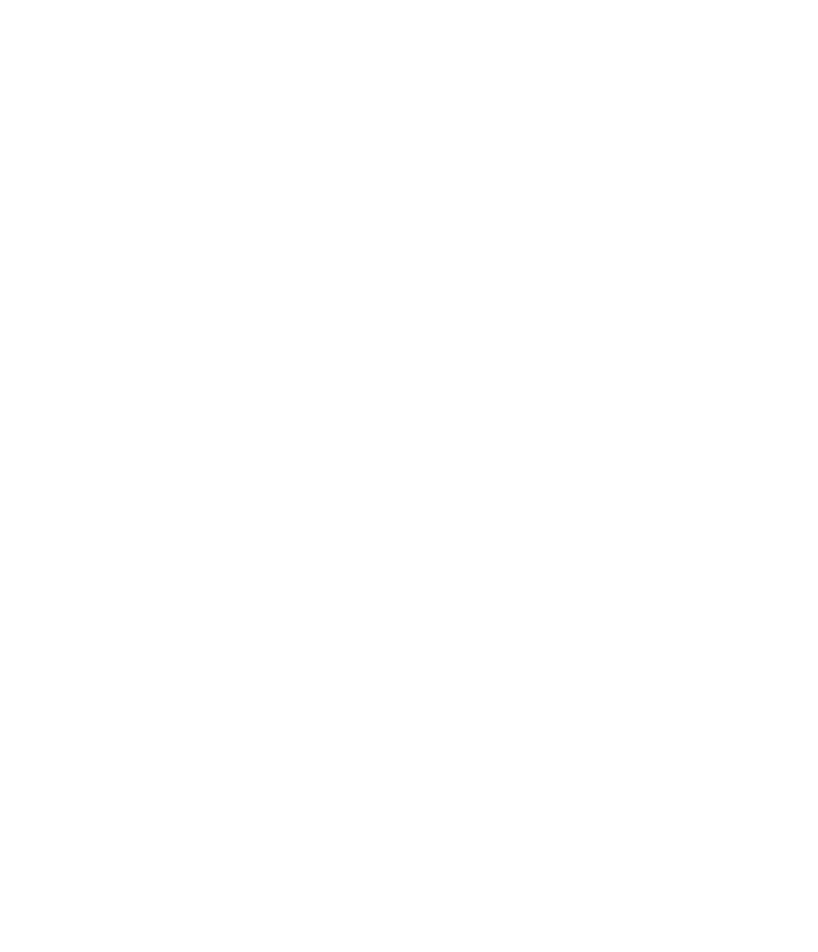
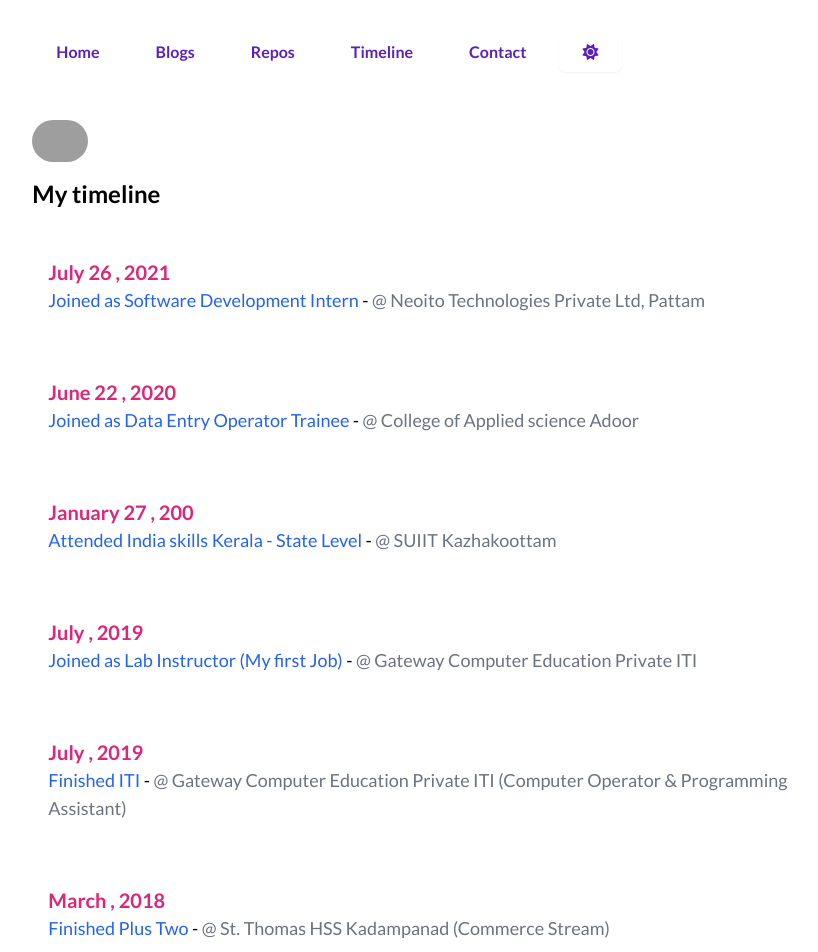
Before and after one commit to devpenzil/devpenzil-website, a React (Create React App) app: page /timeline in a window 1280 px wide. Shown: the top 952 px of the page, without its empty margins (197-1015 px from the left). Before the commit the page ends 800 px from the top, so only its background shows below. Built offline with nearby package versions, Linux system fonts and the light colour scheme; grey boxes are pictures that could not be loaded.

Commit message:
TimeLine

```diff
--- a/src/App.js
+++ b/src/App.js
@@ -4,6 +4,7 @@
 import Contactpage from "./pages/ContactPage/Contactpage";
 import {BrowserRouter as Router, Route} from 'react-router-dom'
 import './App.css'
+import Timeline from "./pages/Timeline/Timeline";
 function App() {
   return (
     <div className="App">
@@ -21,6 +22,9 @@
         <Route path="/contact">
           <Contactpage />
         </Route>
+        <Route path="/timeline">
+          <Timeline />
+        </Route>
       </Router>
 
     </div>
--- a/src/components/NavButtons.jsx
+++ b/src/components/NavButtons.jsx
@@ -2,7 +2,7 @@
 
 function NavButtons(props) {
     return (
-       <button className=" dark:bg-gray-500 dark:text-white px-6 py-2 rounded-lg text-purple-800 font-bold shadow-sm hover:shadow-lg " onClick={props.triggerclick}>{props.label}</button>
+       <button className=" dark:bg-gray-500 dark:text-white px-6 py-2 rounded-lg text-purple-800 font-bold hover:shadow-md " onClick={props.triggerclick}>{props.label} </button>
     )
 }
 export default NavButtons
--- a/src/components/Navbar.jsx
+++ b/src/components/Navbar.jsx
@@ -12,9 +12,10 @@
         <>
         <darkMode />
             <div className="container md:w-2/3 mx-auto py-8 px-4  flex space-x-2 overflow-x-auto ">
-            <NavButtons label={"Home"} triggerclick={()=> goto("/")}/>
+            <NavButtons label={'Home'} triggerclick={()=> goto("/")}/>
             <NavButtons label={"Blogs"} triggerclick={()=> goto("/blogs")}/>
             <NavButtons label={"Repos"} triggerclick={()=> goto("/repos")}/>
+            <NavButtons label={"Timeline"} triggerclick={()=> goto("/timeline")}/>
             <NavButtons label={"Contact"} triggerclick={()=> goto("/contact")}/>
             <button className='dark:bg-gray-500 dark:text-white px-6 py-2 rounded-lg text-purple-800 font-bold shadow-sm hover:shadow-lg ' onClick={()=>setDark(!dark)}>
                 {dark ? <i className="fas fa-moon"></i> : <i className="fas fa-sun"></i> }
--- /dev/null
+++ b/src/pages/Timeline/Timeline.jsx
@@ -0,0 +1,43 @@
+import React from "react";
+import Navbar from "../../components/Navbar";
+import { hero } from "../../components/Assets";
+import { timeline } from "./timeline.json";
+function Timeline() {
+  return (
+    <>
+      <div className="w-full min-h-screen dark:bg-gray-800 bg-white">
+        <Navbar />
+        <div className="container md:w-2/3 mx-auto py-4 px-4">
+          <img
+            src={hero}
+            className="w-14 rounded-full mb-4 cursor-pointer"
+            alt=""
+          />
+
+          <div>
+            <div className="text-2xl font-semibold dark:text-white">
+              My timeline
+            </div>
+            {timeline.reverse().map((obj) => {
+              return (
+                <div className=" w-full mt-8 p-4  leading-loose">
+                  <div className="text-xl  font-semibold text-pink-600">
+                    {obj.date}
+                  </div>
+                  <div className="text-lg">
+                    <span className="text-blue-600 dark:text-yellow-300">{obj.head}</span> -{" "}
+                    <span className="text-gray-500">
+                      {obj.desc}
+                    </span>
+                  </div>
+                </div>
+              );
+            })}
+          </div>
+        </div>
+      </div>
+    </>
+  );
+}
+
+export default Timeline;
--- /dev/null
+++ b/src/pages/Timeline/timeline.json
@@ -0,0 +1,44 @@
+{
+    "timeline":[
+        {
+            "date": "May 19, 2001",
+            "head": "Born",
+            "desc": "@ Wc hospital, TVM"
+        },
+        {
+            "date": "March , 2016",
+            "head": "Finished School",
+            "desc": "@ St. Thomas HS Kadampanad"
+        },
+        {
+            "date": "March , 2018",
+            "head": "Finished Plus Two",
+            "desc": "@ St. Thomas HSS Kadampanad (Commerce Stream)"
+        },
+        {
+            "date": "July , 2019",
+            "head": "Finished ITI",
+            "desc": "@ Gateway Computer Education Private ITI (Computer Operator & Programming Assistant)"
+        },
+        {
+            "date": "July , 2019",
+            "head": "Joined as Lab Instructor (My first Job)",
+            "desc": "@ Gateway Computer Education Private ITI "
+        },
+        {
+            "date": "January 27 , 200",
+            "head": "Attended India skills Kerala - State Level",
+            "desc": "@ SUIIT Kazhakoottam "
+        },
+        {
+            "date": "June 22 , 2020",
+            "head": "Joined as Data Entry Operator Trainee",
+            "desc": "@ College of Applied science Adoor "
+        },
+        {
+            "date": "July 26 , 2021",
+            "head": "Joined as Software Development Intern",
+            "desc": "@ Neoito Technologies Private Ltd, Pattam "
+        }
+    ]
+}
```
Also changed, not shown: 1 other file (tests, documents, lock files or other folders).
